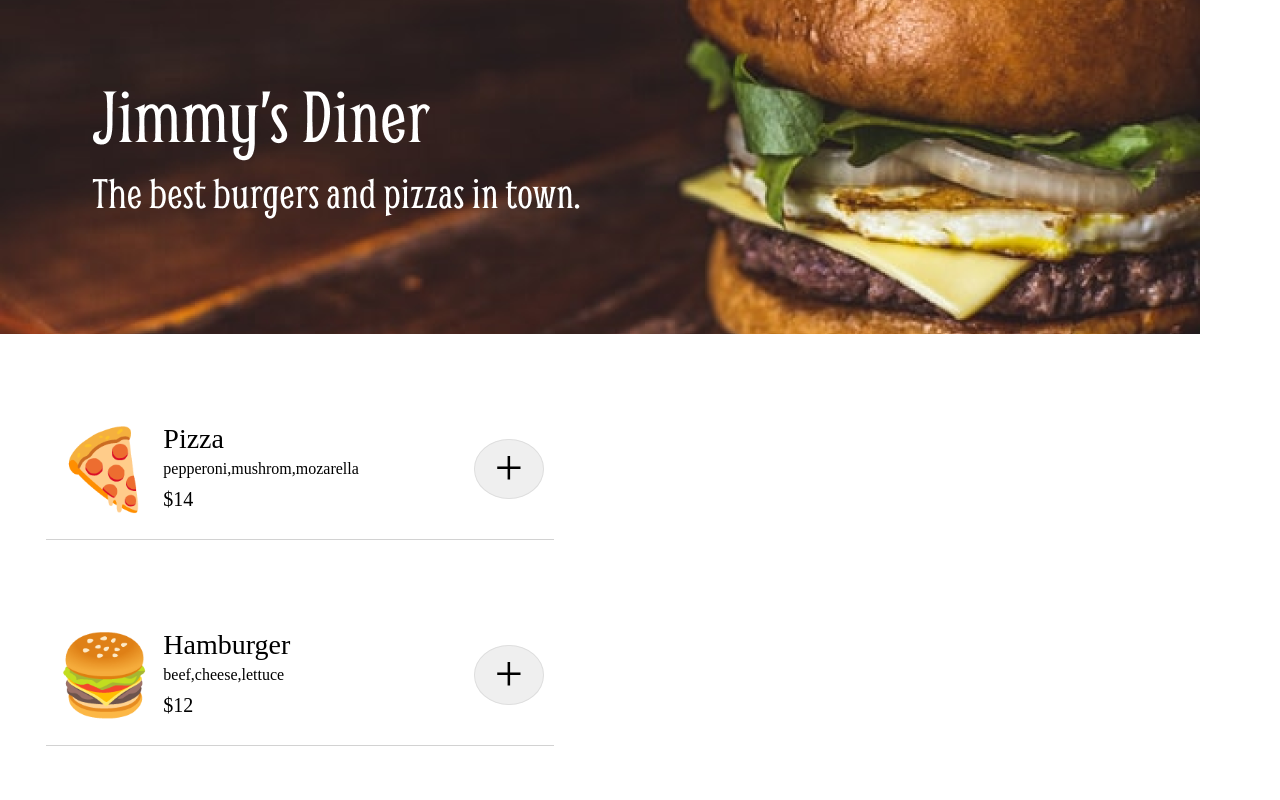
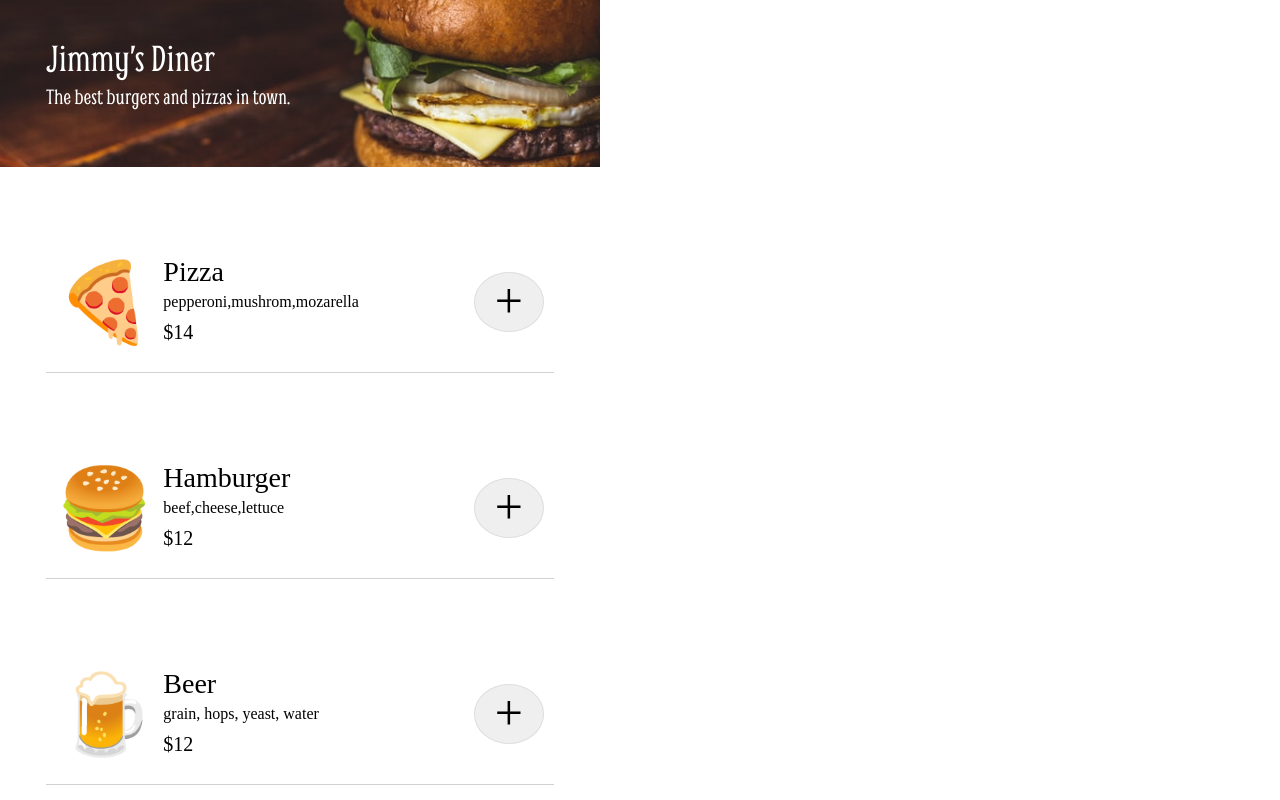
Before and after one commit to Shanza14/FoodOrderingApp, a plain HTML site: page index.html in a window 1280 px wide. Shown: the top 800 px of the page. Drawn offline with nearby package versions, Linux system fonts and the light colour scheme; a web font is replaced by a local one.

Commit message:
Update index.css

```diff
--- a/index.css
+++ b/index.css
@@ -9,7 +9,7 @@ body {
     margin: 0;
     min-height:100vh;
 }
-img header{
+img, header{
     max-width: 600px;
     margin: 0 auto;
 }
```
